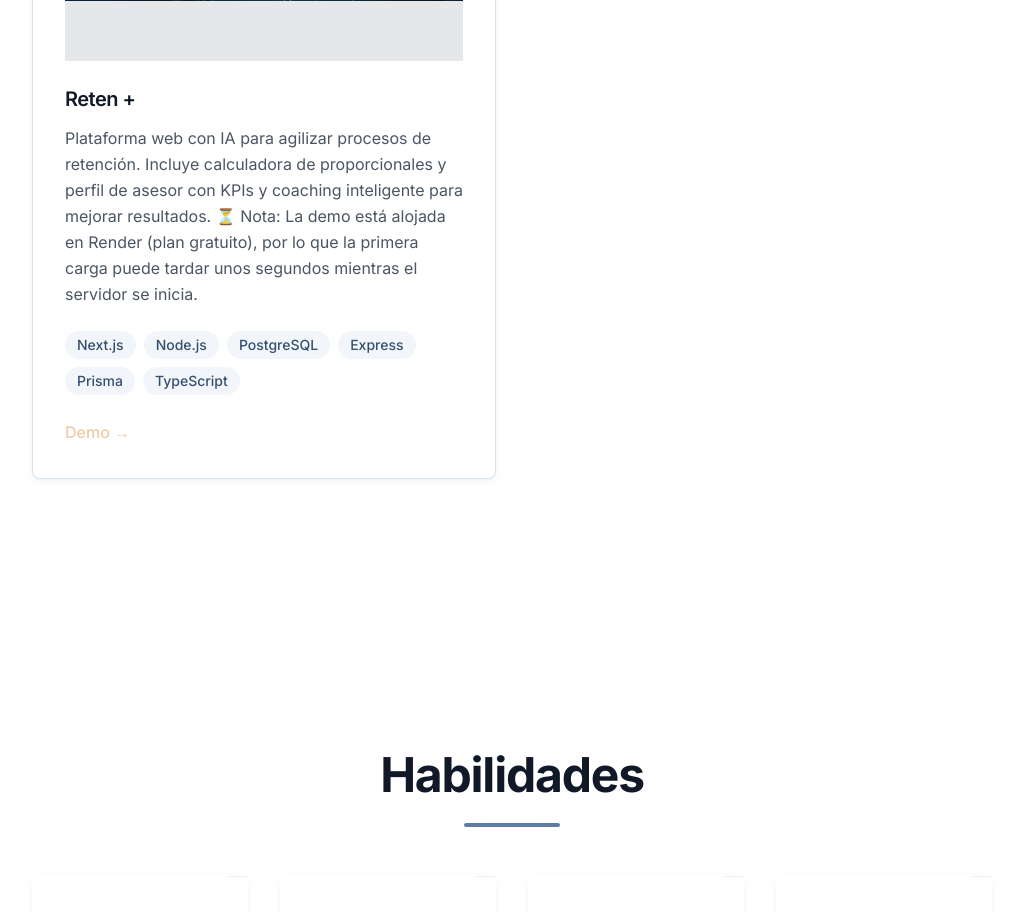
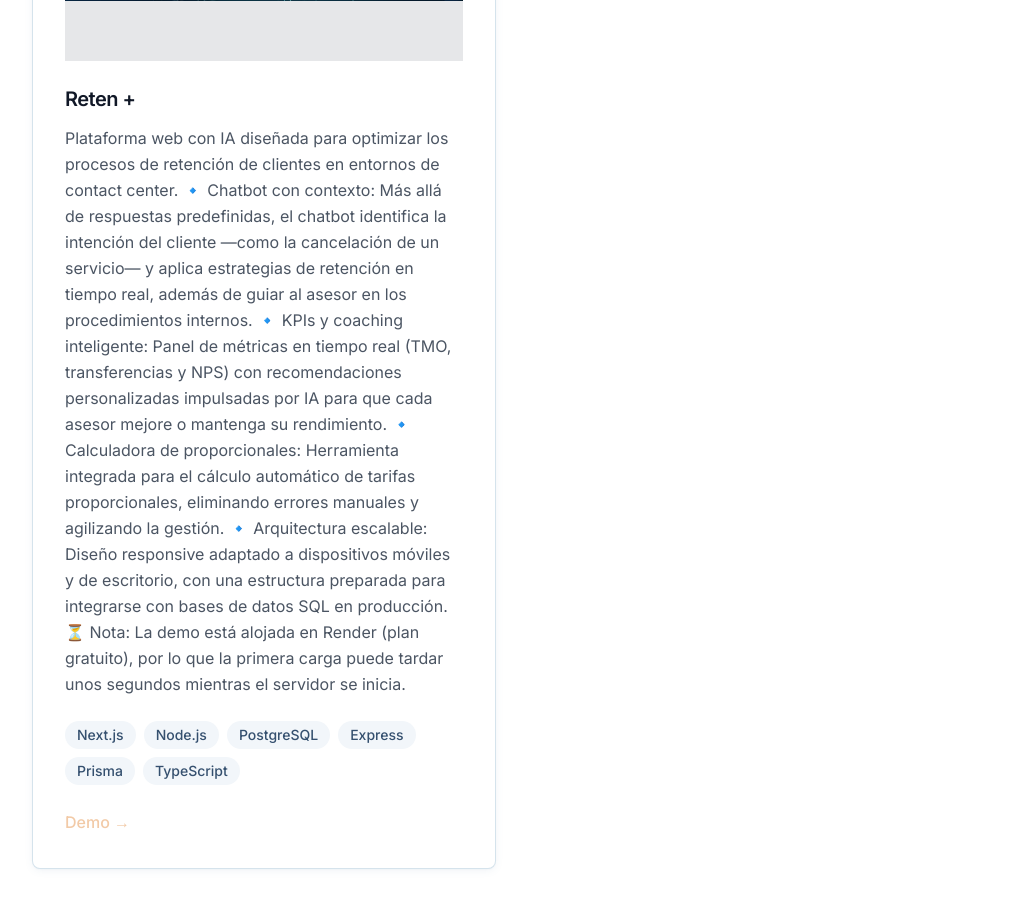
Before and after one commit to JELozanoV/MyWeb, a Next.js app in the folder frontend/: page / in a window 1280 px wide. Shown: the part 1360-2272 px from the top of the page, without its empty margins (128-1150 px from the left). Built offline with nearby package versions, Linux system fonts and the light colour scheme.

Commit message:
cambios en descripcion de projects

```diff
--- a/frontend/src/content/en/projects.ts
+++ b/frontend/src/content/en/projects.ts
@@ -1,5 +1,5 @@
 export const projects = {
   reten: {
-    description: 'Web platform powered by AI to streamline retention processes. Includes a proportional fee calculator and an advisor profile with KPIs and smart coaching to boost performance.\n\n⏳ Note: The demo is hosted on Render (free tier), so the initial load may take a few seconds while the server spins up.',
+    description: 'AI-powered web platform designed to optimize customer retention workflows in contact center environments.\n\n🔹 Context-aware chatbot: Goes beyond scripted responses — it detects customer intent such as service cancellation, applies real-time retention strategies, and guides the advisor through internal procedures.\n\n🔹 KPIs & smart coaching: Real-time metrics dashboard (AHT, transfers, and NPS) with AI-driven personalized recommendations to help each advisor improve or maintain performance.\n\n🔹 Proportional fee calculator: Built-in tool for automatic proportional rate calculations, eliminating manual errors and streamlining operations.\n\n🔹 Scalable architecture: Fully responsive across mobile and desktop devices, with a production-ready structure designed for SQL database integration.\n\n⏳ Note: The demo is hosted on Render (free tier), so the initial load may take a few seconds while the server spins up.',
   }
 }
--- a/frontend/src/content/es/projects.ts
+++ b/frontend/src/content/es/projects.ts
@@ -1,5 +1,5 @@
 export const projects = {
   reten: {
-    description: 'Plataforma web con IA para agilizar procesos de retención. Incluye calculadora de proporcionales y perfil de asesor con KPIs y coaching inteligente para mejorar resultados.\n\n⏳ Nota: La demo está alojada en Render (plan gratuito), por lo que la primera carga puede tardar unos segundos mientras el servidor se inicia.',
+    description: 'Plataforma web con IA diseñada para optimizar los procesos de retención de clientes en entornos de contact center.\n\n🔹 Chatbot con contexto: Más allá de respuestas predefinidas, el chatbot identifica la intención del cliente —como la cancelación de un servicio— y aplica estrategias de retención en tiempo real, además de guiar al asesor en los procedimientos internos.\n\n🔹 KPIs y coaching inteligente: Panel de métricas en tiempo real (TMO, transferencias y NPS) con recomendaciones personalizadas impulsadas por IA para que cada asesor mejore o mantenga su rendimiento.\n\n🔹 Calculadora de proporcionales: Herramienta integrada para el cálculo automático de tarifas proporcionales, eliminando errores manuales y agilizando la gestión.\n\n🔹 Arquitectura escalable: Diseño responsive adaptado a dispositivos móviles y de escritorio, con una estructura preparada para integrarse con bases de datos SQL en producción.\n\n⏳ Nota: La demo está alojada en Render (plan gratuito), por lo que la primera carga puede tardar unos segundos mientras el servidor se inicia.',
   }
 }
```
